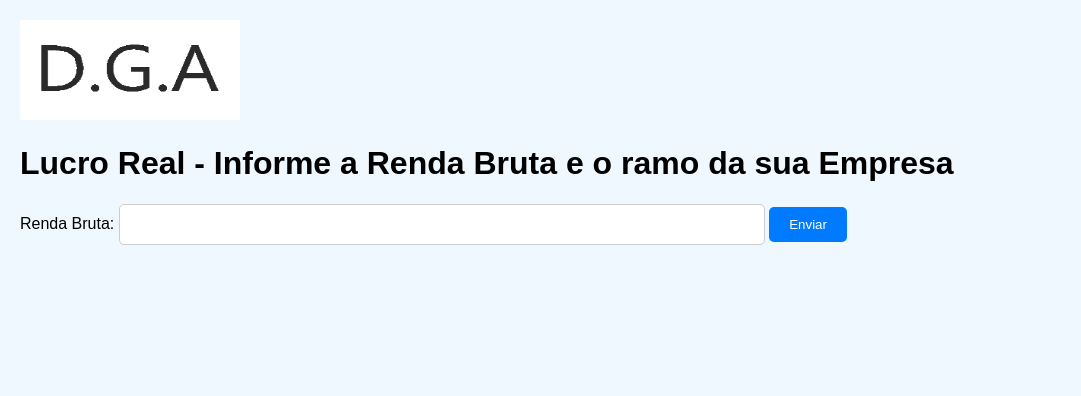
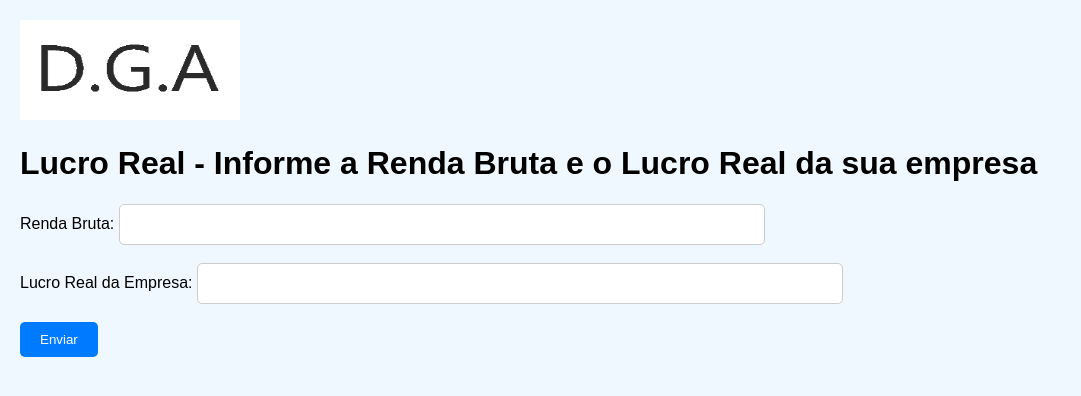
Before and after one commit to danielaniceto/ferramenta_calculo_imposto, a Flask app: template templates/lucro_real.html in a window 1280 px wide. Shown: the top 396 px of the page, without its empty margins (0-1081 px from the left). Run offline with Flask 3, Linux system fonts and the light colour scheme; the template is opened without the code that fills it, so the values that code supplies are empty; parts of the project's set-up code (start-up, migrations or seed data) failed here and were passed over.

Commit message:
Alterações no html de recebimento do lucro real

```diff
--- a/app/controller.py
+++ b/app/controller.py
@@ -390,4 +390,4 @@ class LucroPresumido:
 
     return valor_imposto_lucro_presumido
 
-class LucroReal:
+#class LucroReal:
--- a/templates/lucro_real.html
+++ b/templates/lucro_real.html
@@ -11,11 +11,19 @@
 </head>
 
 <body>
-    <h1>Lucro Real - Informe a Renda Bruta e o ramo da sua Empresa</h1>
+    <h1>Lucro Real - Informe a Renda Bruta e o Lucro Real da sua empresa </h1>
 
     <form action="/resultado_calculo_imposto_lucro_real" method="post">
 
         Renda Bruta: <input type="number" name="renda_bruta" maxlength="1000000000000000"/>
+
+        </br>
+        </br>
+
+        Lucro Real da Empresa: <input type="number" name="Lucro_Real" maxlength="1000000000000000"/>
+
+        </br>
+        </br>
 
         <button type="submit" > Enviar </button>
 
```
